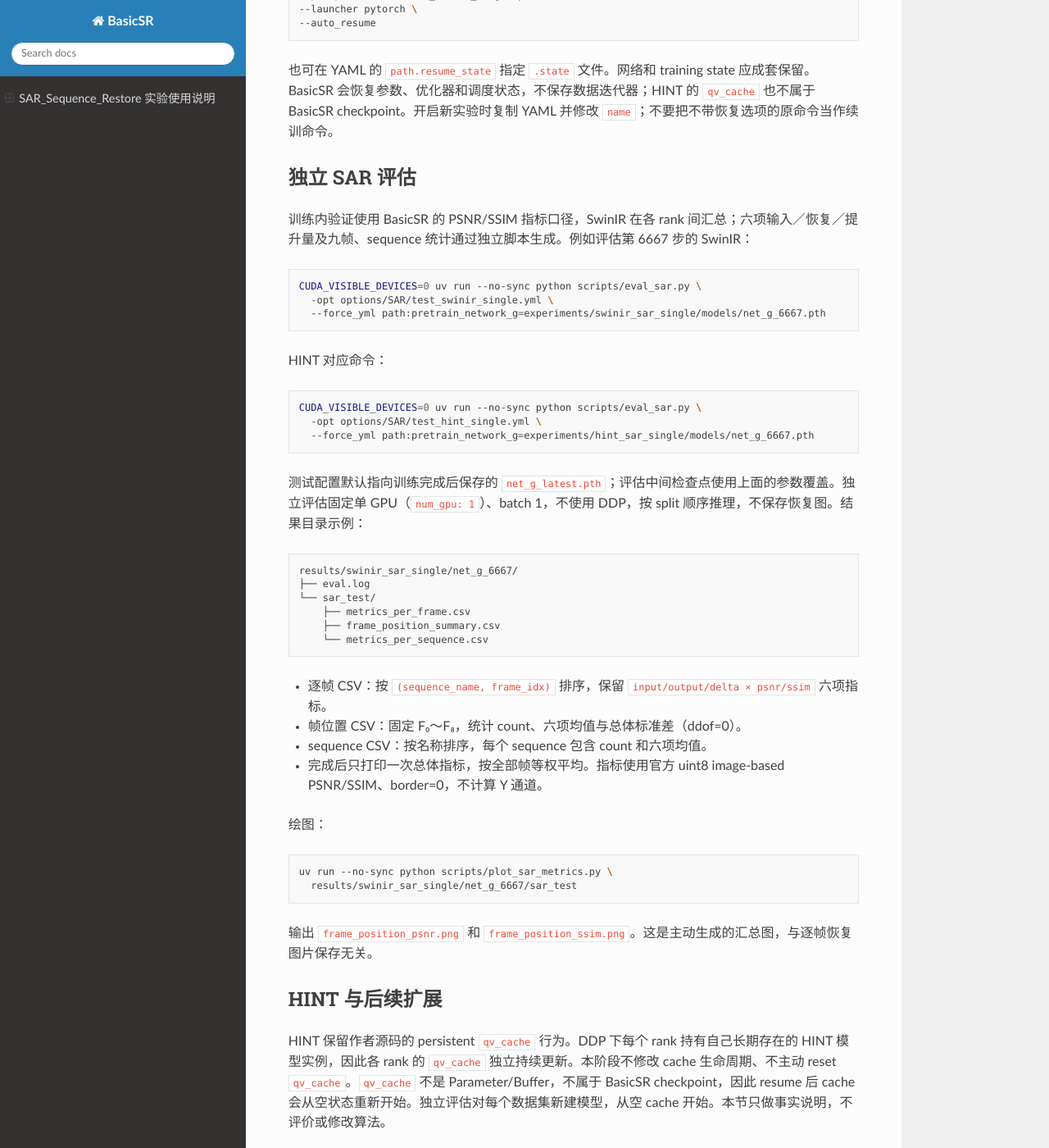
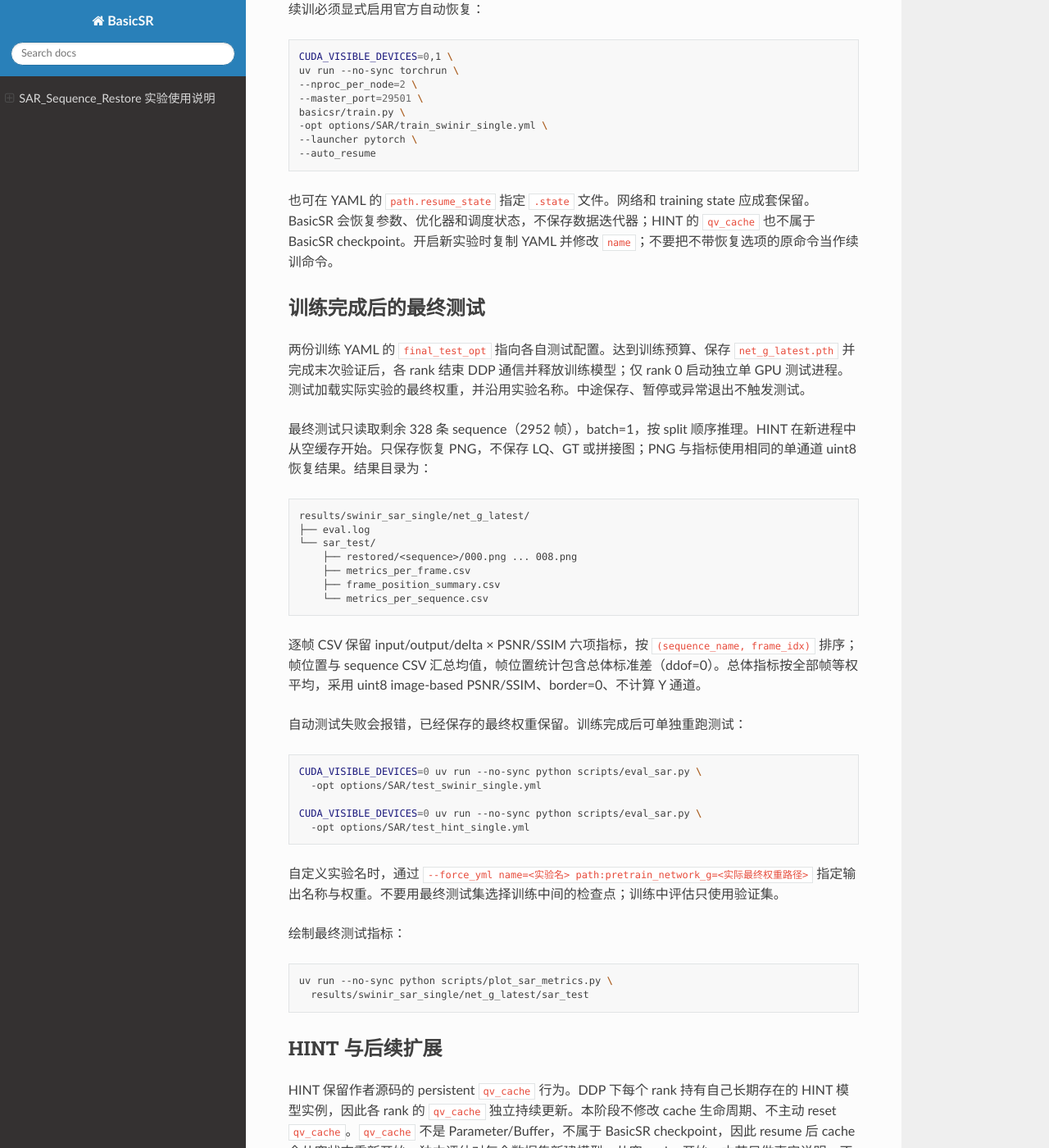
Before and after one commit to deathend110/SAR_Sequence_Restore, a Sphinx documentation site: the page built from docs/README_SAR.md, in a window 1280 px wide and 1400 px high, scrolled down 2794 px. Shown: the whole window at 82% size. Built offline with Sphinx 7.4.7 and the Read the Docs theme 3.1.0, drawn with Linux system fonts in a browser that asks for light colours; pages that are not in the unit, such as notebooks, are missing from menus; some of the changed text lies outside the part shown.

Commit message:
复用 SwinIR 掩码并分离验证与训练后测试流程
固定划分 82 条验证序列和 328 条最终测试序列，两模型训练结束后自动测试并保存恢复图。默认单线程单图耗时由 4.62 秒降至 0.85 秒，738 张双卡验证耗时 315.91 秒，验证后训练及参数一致性检查通过。

````diff
--- a/docs/README_SAR.md
+++ b/docs/README_SAR.md
@@ -20,20 +20,21 @@
 
 | 项目 | 设置 |
 | --- | --- |
-| 划分 | seed 42，sequence 级 9:1，同一序列九帧同属一组 |
+| 划分 | seed 42，保留原训练集；原测试池的 20% 作验证、80% 作最终测试，九帧同属一个集合 |
 | 训练 | 3,688 条 sequence，33,192 帧 |
-| 验证／测试 | 410 条 sequence，3,690 帧；两者使用同一列表 |
+| 验证 | 82 条 sequence，738 帧，固定 `val.txt` |
+| 最终测试 | 328 条 sequence，2952 帧，独立 `test.txt`，仅在训练结束后使用 |
 | 图像 | 单通道、[0,1]；训练共同裁剪 128×128，不旋转翻转；验证整图 512×512 |
 | 多卡 | 官方 BasicSR DistributedDataParallel（DDP）；通过 `torchrun` + `--launcher pytorch` 启动；world_size=2；物理 GPU 0、1 |
-| Batch／workers | `batch_size_per_gpu: 3`；每个 rank batch=3，global batch=3×2=6；`num_worker_per_gpu: 4`；两个 rank 合计 workers=8 |
+| Batch／workers | SwinIR 每卡 batch=3、global batch=6；HINT 每卡 batch=6、global batch=12；每卡 workers=4 |
 | 种子／数据重复倍率 | 42／1 |
-| 损失／优化器 | Charbonnier eps=1e-9，mean；Adam lr=1.732e-4、betas=[0.9,0.999]、weight decay=0 |
-| 调度 | MultiStepLR，milestones=[1066667,1600000,1866667,2000000,2133333]，gamma=0.5 |
-| 总步数 | 2,200,000，到达预算后按官方入口结束 |
-| 日志／保存／验证 | 每 267／6667／6667 步 |
+| 损失／优化器 | Charbonnier eps=1e-9，mean；Adam，SwinIR lr=1.732e-4、HINT lr=3.464e-4；betas=[0.9,0.999]，weight decay=0 |
+| 调度 | MultiStepLR，gamma=0.5；SwinIR milestones=[1066667,1600000,1866667,2000000,2133333]；HINT milestones=[533334,800000,933334,1000000,1066667] |
+| 总步数 | SwinIR 2,200,000；HINT 1,100,000 |
+| 日志／保存／验证 | SwinIR 每 267／6667／6667 步；HINT 每 134／3334／3334 步 |
 | EMA／warmup | 关闭 |
 
-两份配置除网络、官方 Model 类型和实验名称外使用相同协议。SwinIR 使用 `SwinIRModel`；HINT 使用 `SRModel`。学习率的更新和恢复沿用 BasicSR 原生语义。
+两份配置共用数据划分与指标口径，保留各自现有训练预算。SwinIR 使用 `SwinIRModel`；HINT 使用 `SRModel`。学习率的更新和恢复沿用 BasicSR 原生语义。
 
 ## 启动训练
 
@@ -59,7 +60,7 @@
 --launcher pytorch
 ```
 
-SwinIR 与 HINT 均正式采用官方 BasicSR 的 DistributedDataParallel（DDP）。以上命令通过 `torchrun` 启动双卡 `world_size=2`；每个 rank 的 batch=3，global batch=3×2=6；每个 rank 的 `num_worker_per_gpu=4`，两个 rank 合计 workers=8。换用其他两张 GPU 时只需修改 `CUDA_VISIBLE_DEVICES`，并保持 `--nproc_per_node=2`。
+SwinIR 与 HINT 均正式采用官方 BasicSR 的 DistributedDataParallel（DDP）。以上命令通过 `torchrun` 启动双卡 `world_size=2`；SwinIR 每个 rank 的 batch=3，global batch=6；HINT 每个 rank 的 batch=6，global batch=12；每个 rank 的 `num_worker_per_gpu=4`，两个 rank 合计 workers=8。换用其他两张 GPU 时只需修改 `CUDA_VISIBLE_DEVICES`，并保持 `--nproc_per_node=2`。
 
 后台运行示例：
 
@@ -76,11 +77,13 @@
 tail -f logs/swinir.console.log
 ```
 
-训练结果分别写入 `experiments/swinir_sar_single/`、`experiments/hint_sar_single/`：`models/` 保存网络，`training_states/` 保存优化器和 scheduler，日志位于实验目录，TensorBoard 位于 `tb_logger/<实验名>/`。验证只汇总恢复 PSNR/SSIM，不逐图打印、不保存恢复图片。每次验证会暂停训练并处理完整测试集。
+训练结果分别写入 `experiments/swinir_sar_single/`、`experiments/hint_sar_single/`：`models/` 保存网络，`training_states/` 保存优化器和 scheduler，日志位于实验目录，TensorBoard 位于 `tb_logger/<实验名>/`。验证只汇总恢复 PSNR/SSIM，不逐图打印、不保存恢复图片。每次验证会暂停训练，仅处理固定的 738 张验证图。
 
-SwinIR 的训练内验证由各个 DDP rank 按样本索引交错分片，双卡各处理 1845 张，每卡 batch=1，不补齐或重复样本。验证前向直接使用 DDP 内部网络；结束时归约指标总和及实际样本数，按全部帧等权计算 PSNR/SSIM，然后各卡继续训练。rank 0 记录验证开始、结束、总耗时和汇总指标，NCCL 超时设置不变。
+SwinIR 的训练内验证由各个 DDP rank 按样本索引交错分片，双卡各处理 369 张，每卡 batch=1，不补齐或重复样本。验证前向直接使用 DDP 内部网络；结束时归约指标总和及实际样本数，按全部帧等权计算 PSNR/SSIM，然后各卡继续训练。rank 0 记录验证开始、结束、总耗时和汇总指标，NCCL 超时设置不变。
 
-HINT 保留原有 `SRModel` 验证行为：仅 rank 0 执行全量验证，其他 rank 会进入下一训练步等待同步，长验证仍可能触发 NCCL 超时。本次 SwinIR 修复不改变 HINT 的验证顺序和持久缓存。
+SwinIR 的非预设尺寸掩码直接在 GPU 生成，同尺寸各层、各张图共享两张运行时掩码（512×512 时约 128 MiB）。缓存不进入检查点或 DDP buffer 同步，尺寸或设备变化时重建；128×128 训练尺寸仍使用原有 buffer。默认 CPU 单线程即可受益，无需提高线程数。
+
+HINT 保留原有 `SRModel` 验证行为：仅 rank 0 执行 738 张图的验证，其他 rank 会进入下一训练步等待同步，长验证仍可能触发 NCCL 超时。HINT 使用新验证列表，但保持 rank 0 顺序验证与原持久缓存机制。
 
 ## 停止和续训
 
@@ -101,48 +104,42 @@
 
 也可在 YAML 的 `path.resume_state` 指定 `.state` 文件。网络和 training state 应成套保留。BasicSR 会恢复参数、优化器和调度状态，不保存数据迭代器；HINT 的 `qv_cache` 也不属于 BasicSR checkpoint。开启新实验时复制 YAML 并修改 `name`；不要把不带恢复选项的原命令当作续训命令。
 
-## 独立 SAR 评估
+## 训练完成后的最终测试
 
-训练内验证使用 BasicSR 的 PSNR/SSIM 指标口径，SwinIR 在各 rank 间汇总；六项输入／恢复／提升量及九帧、sequence 统计通过独立脚本生成。例如评估第 6667 步的 SwinIR：
+两份训练 YAML 的 `final_test_opt` 指向各自测试配置。达到训练预算、保存 `net_g_latest.pth` 并完成末次验证后，各 rank 结束 DDP 通信并释放训练模型；仅 rank 0 启动独立单 GPU 测试进程。测试加载实际实验的最终权重，并沿用实验名称。中途保存、暂停或异常退出不触发测试。
 
-```bash
-CUDA_VISIBLE_DEVICES=0 uv run --no-sync python scripts/eval_sar.py \
-  -opt options/SAR/test_swinir_single.yml \
-  --force_yml path:pretrain_network_g=experiments/swinir_sar_single/models/net_g_6667.pth
-```
-
-HINT 对应命令：
-
-```bash
-CUDA_VISIBLE_DEVICES=0 uv run --no-sync python scripts/eval_sar.py \
-  -opt options/SAR/test_hint_single.yml \
-  --force_yml path:pretrain_network_g=experiments/hint_sar_single/models/net_g_6667.pth
-```
-
-测试配置默认指向训练完成后保存的 `net_g_latest.pth`；评估中间检查点使用上面的参数覆盖。独立评估固定单 GPU（`num_gpu: 1`）、batch 1，不使用 DDP，按 split 顺序推理，不保存恢复图。结果目录示例：
+最终测试只读取剩余 328 条 sequence（2952 帧），batch=1，按 split 顺序推理。HINT 在新进程中从空缓存开始。只保存恢复 PNG，不保存 LQ、GT 或拼接图；PNG 与指标使用相同的单通道 uint8 恢复结果。结果目录为：
 
 ```text
-results/swinir_sar_single/net_g_6667/
+results/swinir_sar_single/net_g_latest/
 ├── eval.log
 └── sar_test/
+    ├── restored/<sequence>/000.png ... 008.png
     ├── metrics_per_frame.csv
     ├── frame_position_summary.csv
     └── metrics_per_sequence.csv
 ```
 
-- 逐帧 CSV：按 `(sequence_name, frame_idx)` 排序，保留 `input/output/delta × psnr/ssim` 六项指标。
-- 帧位置 CSV：固定 F₀～F₈，统计 count、六项均值与总体标准差（ddof=0）。
-- sequence CSV：按名称排序，每个 sequence 包含 count 和六项均值。
-- 完成后只打印一次总体指标，按全部帧等权平均。指标使用官方 uint8 image-based PSNR/SSIM、border=0，不计算 Y 通道。
+逐帧 CSV 保留 input/output/delta × PSNR/SSIM 六项指标，按 `(sequence_name, frame_idx)` 排序；帧位置与 sequence CSV 汇总均值，帧位置统计包含总体标准差（ddof=0）。总体指标按全部帧等权平均，采用 uint8 image-based PSNR/SSIM、border=0、不计算 Y 通道。
 
-绘图：
+自动测试失败会报错，已经保存的最终权重保留。训练完成后可单独重跑测试：
+
+```bash
+CUDA_VISIBLE_DEVICES=0 uv run --no-sync python scripts/eval_sar.py \
+  -opt options/SAR/test_swinir_single.yml
+
+CUDA_VISIBLE_DEVICES=0 uv run --no-sync python scripts/eval_sar.py \
+  -opt options/SAR/test_hint_single.yml
+```
+
+自定义实验名时，通过 `--force_yml name=<实验名> path:pretrain_network_g=<实际最终权重路径>` 指定输出名称与权重。不要用最终测试集选择训练中间的检查点；训练中评估只使用验证集。
+
+绘制最终测试指标：
 
 ```bash
 uv run --no-sync python scripts/plot_sar_metrics.py \
-  results/swinir_sar_single/net_g_6667/sar_test
+  results/swinir_sar_single/net_g_latest/sar_test
 ```
-
-输出 `frame_position_psnr.png` 和 `frame_position_ssim.png`。这是主动生成的汇总图，与逐帧恢复图片保存无关。
 
 ## HINT 与后续扩展
 
@@ -154,10 +151,10 @@
 
 ```bash
 uv run --no-sync python -m pytest -o addopts='' \
-  tests/test_sar_dataset.py tests/test_sar_evaluation.py tests/test_hint_equivalence.py -q
+  tests/test_sar_dataset.py tests/test_sar_evaluation.py tests/test_sar_final_test.py -q
 ```
 
-SwinIR 的 padding、EMA 选择和验证前后模式恢复可在 CPU 上检查：
+SwinIR 的 padding、EMA 选择、模式恢复和掩码复用可在 CPU 上检查：
 
 ```bash
 uv run --no-sync python -m pytest -o addopts='' tests/test_swinir_model.py -q
@@ -169,22 +166,22 @@
 
 ```bash
 CUDA_VISIBLE_DEVICES=0,1 SAR_GPU_SMOKE=1 uv run --no-sync python -m pytest \
-  -o addopts='' tests/test_sar_training.py -q -s
+  -o addopts='' tests/test_sar_training.py tests/test_sar_final_test.py -k "swinir or ddp_completion" -q -s
 ```
 
-该检查使用真实数据、总 batch 6 和完整网络。SwinIR 测试实际通过 `torchrun` 启动两个 DDP 进程，检查奇数样本、空分片、重复验证、单卡指标对照、验证后继续训练和原生保存恢复；HINT 保留原有 DataParallel 短流程，不代表 HINT 的 DDP 验证已通过。只运行 SwinIR 时在上述命令末尾加 `-k swinir`。
+该检查使用真实数据、总 batch 6 和完整网络。SwinIR 测试实际通过 `torchrun` 启动两个 DDP 进程，检查奇数样本、空分片、重复验证、单卡指标对照、验证后继续训练和原生保存恢复；HINT 保留原有 DataParallel 短流程，不代表 HINT 的 DDP 验证已通过。上述命令只运行 SwinIR DDP 短流程与临时数据的训练完成后自动测试；最终测试集不参与验收。
 
-使用已有第 6667 步检查点验证完整故障场景（需较长时间，先确认 GPU 0、1 空闲）：
+使用已有完整检查点验证完整验证集（以下以第 6667 步为例，先确认 GPU 0、1 空闲）：
 
 ```bash
 check_dir=$(mktemp -d /tmp/swinir-ddp-validation.XXXXXX)
-CUDA_VISIBLE_DEVICES=0,1 OMP_NUM_THREADS=16 uv run --no-sync torchrun --standalone --nproc_per_node=2 \
+CUDA_VISIBLE_DEVICES=0,1 OMP_NUM_THREADS=1 uv run --no-sync torchrun --standalone --nproc_per_node=2 \
   tests/swinir_ddp_worker.py --output "$check_dir" \
-  --full-checkpoint experiments/swinir_sar_single
+  --resume-state experiments/swinir_sar_single/training_states/6667.state
 ```
 
-此命令为每个进程分配 16 个 CPU 线程以加快整图注意力掩码计算，读取模型、优化器和调度状态，完成 3690 张图的双卡验证后训练第 6668 步并检查两卡参数一致，然后退出。日志和 `result.json` 写入临时目录，不覆盖正式实验，也不启动长期训练。通过后可使用上文带 `--auto_resume` 的命令从正式检查点续训。
+此命令使用默认单线程设置，读取指定检查点的模型、优化器和调度状态，完成 738 张验证图的双卡验证后继续训练一步并检查两卡参数一致，然后退出。日志和 `result.json`（包含吞吐、耗时及显存）写入临时目录，不读取最终测试集、不覆盖正式实验，也不启动长期训练。旧检查点严格加载与手动续训保持兼容。
 
-2026-09-12 验收：双 RTX 4090、每进程 16 个 CPU 线程，验证 3690 张图耗时 2709.06 秒（45 分 9 秒），PSNR=22.370765、SSIM=0.741152；随后第 6668 步 loss=0.062092，两卡全部参数完全一致。默认 `torchrun` 线程设置下的 SwinIR DDP 短流程也通过，覆盖保存恢复、连续验证、奇数/空分片及单卡指标对照。
+2026-09-12 验收使用临时短训的完整 SwinIR 检查点，评估性能和输出一致性：默认 `OMP_NUM_THREADS=1` 下，单图平均耗时从 4.62 秒降为 0.85 秒（约 5.4 倍加速）；128×128、512×512、需 padding 的 509×501 输入均与修改前逐元素一致，CPU/GPU 迁移及检查点格式检查通过。动态掩码共占 128 MiB。
 
-CPU 前向、SAR 数据集和评估检查合计 9 项通过、1 项已有失败：`test_committed_split_and_shared_protocol` 要求两模型训练配置相同，但 HINT 当前配置已调整 batch、学习率和总步数。本次保留 HINT 配置及该测试，不将此失败归入 SwinIR 验证修复。
+双 RTX 4090 完整验证 738 张图耗时 315.91 秒（5 分 16 秒），吞吐 2.34 张/秒，每卡峰值已分配显存约 2.89 GiB；随后成功继续训练，两卡参数完全一致。15 项 CPU 检查、SwinIR DDP 短流程及真实训练入口的自动测试流程通过。最终测试集未参与本次验收。
````
Also changed, not shown: docs/splits/sar_single_seed42/README.md (+9 -5 lines), docs/splits/sar_single_seed42/test.txt (+0 -82 lines), docs/splits/sar_single_seed42/val.txt (added, +82 -0 lines), 12 other files.
